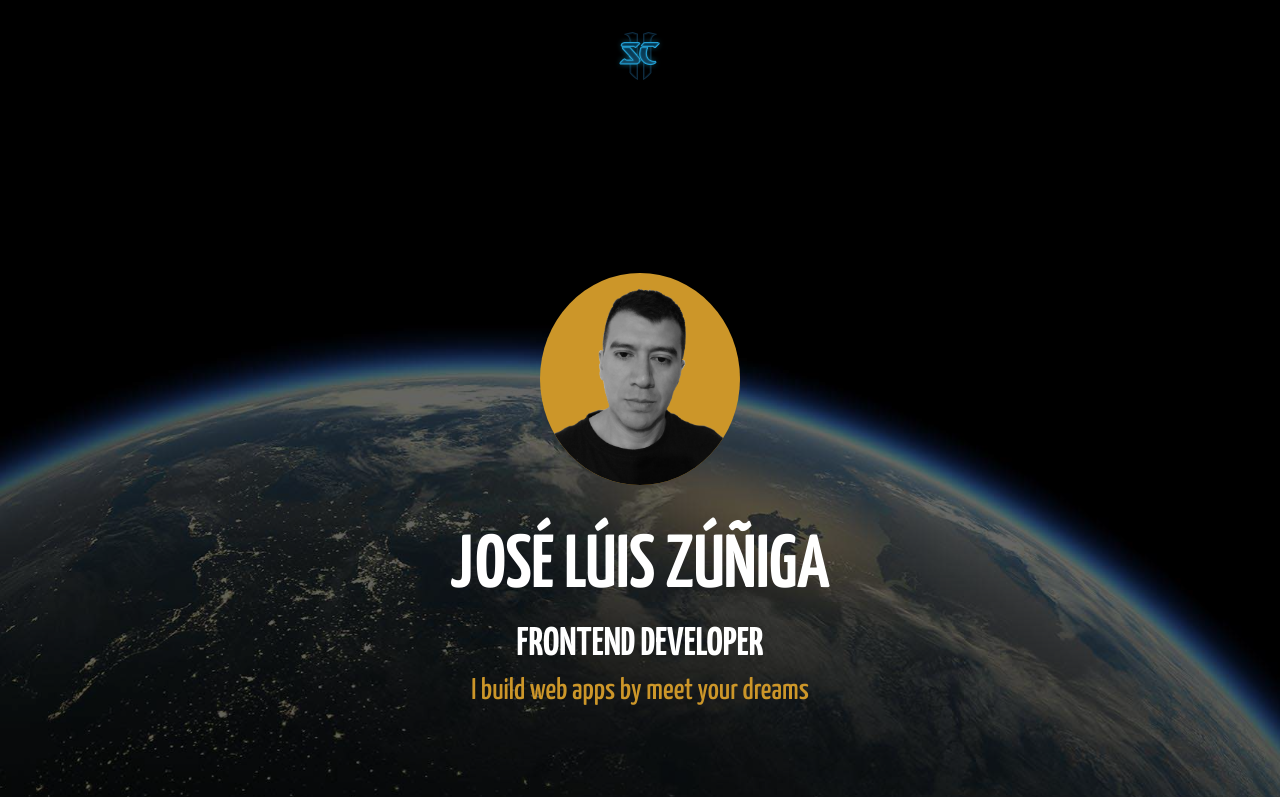
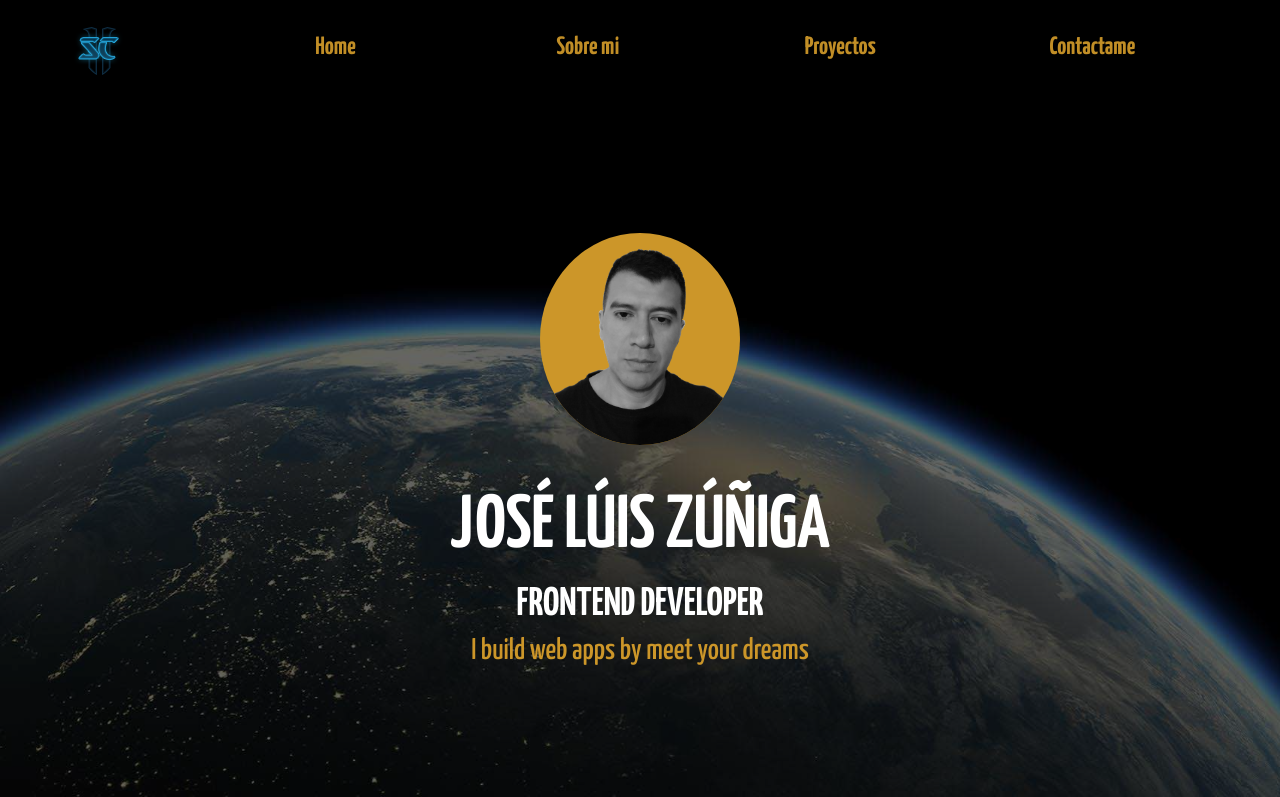
Before and after one commit to joseluis1061/PortafolioJose, a website built with webpack: page public/index.html in a window 1280 px wide. Shown: the top 797 px of the page. Built offline with nearby package versions, Linux system fonts and the light colour scheme; files whose address does not match are found by name.

Commit message:
Se fijo la barra de navegación para que este siempre presente y se dejo funcional el cambio de tamaño para nacegar

```diff
--- a/public/index.html
+++ b/public/index.html
@@ -17,8 +17,8 @@
 </head>
 <body>
 
-  <header class="header  pd-container">
-    <div class="header_main .container">
+  <header class="header  ">
+    <div class="header_main .container pd-container">
       <label for="check-menu">
         <img src="../src/assets/img/sc-nav-icon.png" alt="logo menu">
       </label>
@@ -29,12 +29,9 @@
         <a href="#">Home</a>
         <a href="#">Sobre mi</a>
         <a href="#">Proyectos</a>
-        <a href="#">Más Experiencia</a>
         <a href="#">Contactame</a>
       </nav>
     </div>
-
-
   </header>
 
   <main class="main .container mgy-container bg-img">
--- a/src/styles/main.css
+++ b/src/styles/main.css
@@ -87,6 +87,12 @@ img{
 
 /*HEADER*/
 .header{
+    width: 100%;
+    position: fixed;
+    z-index: 1;
+    left: 0;
+    top: 0;
+    padding: 15px 0;
     background-color: var(--black);
 }
 .header_main {
@@ -113,15 +119,19 @@ img{
     opacity: .95;
     transition: all 0.8s;
 }
+@media(max-width: 700px){
+
     .check-menu:checked ~ .header_nav{
-    width: 100vw;
-    top: 84px;
-    left: -20px;
+        width: 100%;
+        top: 95px;
+        left: 0px;
         display: block;
         background-color: var(--blue-dark);
         opacity: .95;
         z-index: 1;
         transition: all 0.6s;
+        padding: 0 20px;
+    }
 }
 
 .header_nav a{
@@ -132,17 +142,23 @@ img{
     color: var(--yellow-sky);
     padding: 10px;
     font-weight: 700;
-    font-size: 3rem;
+    font-size: 2.5rem;
+    border-radius: 15px;
+    border: 2px solid transparent;
 }
 .header_nav a:hover{
     color: var(--white);
+    border: 2px solid var(--blue-light);
+    transition: all 0.5s;
 }
 @media(min-width: 700px){
     .header_nav{
+        position: static;
         width: 80%;
         display: flex;
         justify-content: space-between;
         column-gap: 25px;
+        background-color: transparent;
     }
     .header_nav a{
         color: var(--yellow-sky);
@@ -150,7 +166,12 @@ img{
 }
 
 /*MAIN*/
+.main{
+    margin-top: 80px;
+
+}
 .main.bg-img{
+
     width: 100%;
     background-image: url("../assets/img/eart_space.jpg");
     background-position: center;
```
Lines whose indentation alone changed are shown as unchanged.
